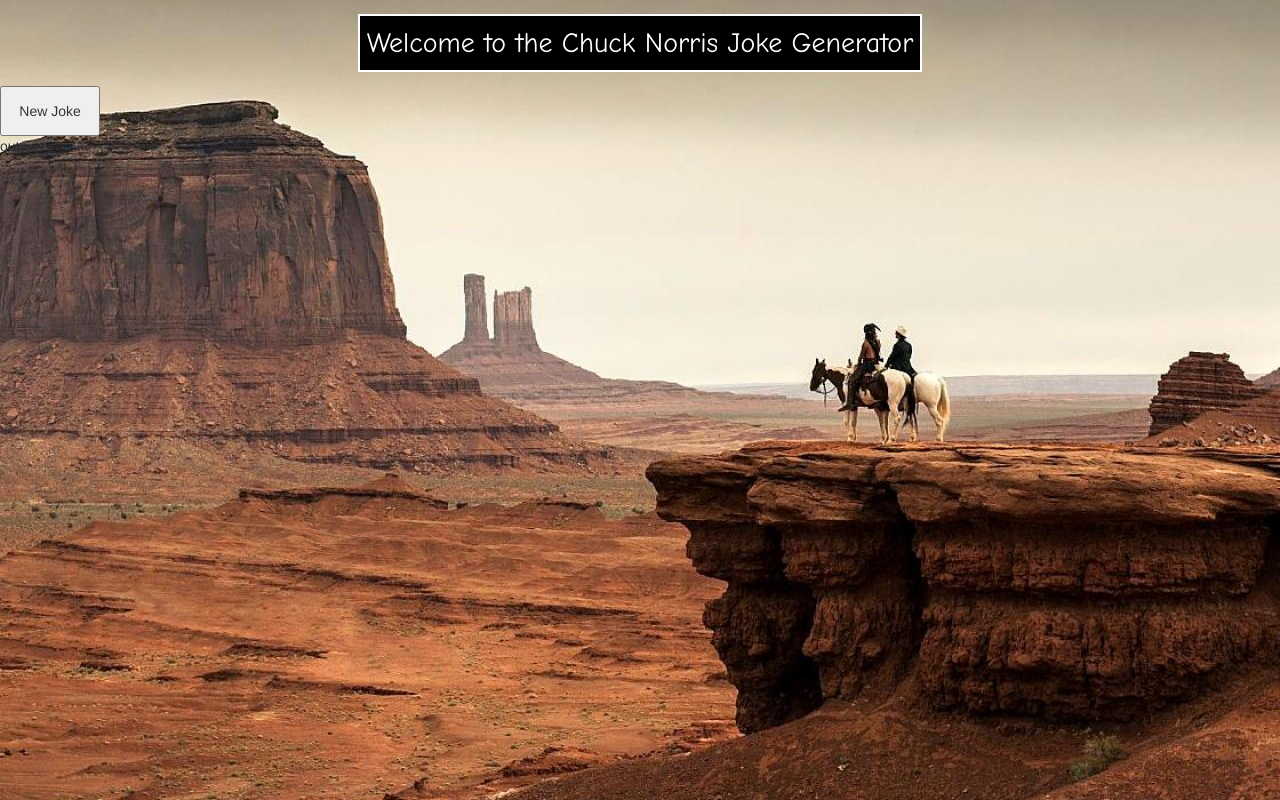
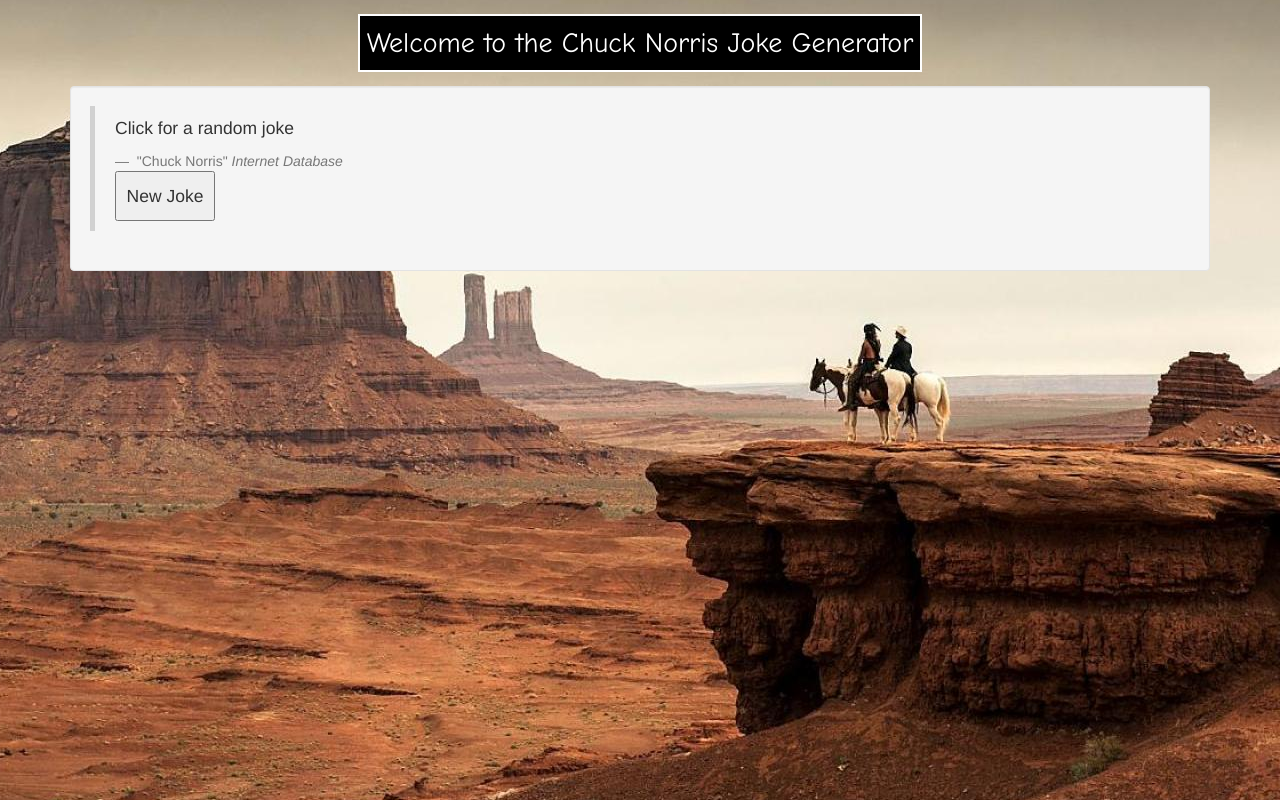
Before and after one commit to samecrowder/Jquery-creative-assignment, a plain HTML site: page index.html in a window 1280 px wide. Drawn offline with nearby package versions, Linux system fonts and the light colour scheme.

Commit message:
styling quote

```diff
--- a/index.html
+++ b/index.html
@@ -9,6 +9,7 @@
         integrity="sha384-BVYiiSIFeK1dGmJRAkycuHAHRg32OmUcww7on3RYdg4Va+PmSTsz/K68vbdEjh4u" crossorigin="anonymous">
     </head>
     <body>
+
         <div class="container">
             <div class="row padding-xl">
                 <div class="title-box">
@@ -17,10 +18,26 @@
             </div>
         </div>
 
-        <form>
-            <input id="joke" type="submit" value="New Joke"/>
-            <p id="output">output</p>
-        </form>
+        <div class="container">
+            <div class="row">
+                <div class="col-md-12">
+                    <div class="well clearfix">
+                        <blockquote>
+                            <p id="output">Click for a random joke</p>
+                            <footer>
+                                "Chuck Norris"
+                                <cite title="Source Title">Internet Database</cite>
+                            </footer>
+                            <div class="fright">
+                                <form>
+                                    <input id="joke" type="submit" value="New Joke"/>
+                                </form>
+                            </div>
+                        </blockquote>
+                    </div>
+                </div>
+            </div>
+        </div>
 
         <script>
             $(document).ready(function() {
```
